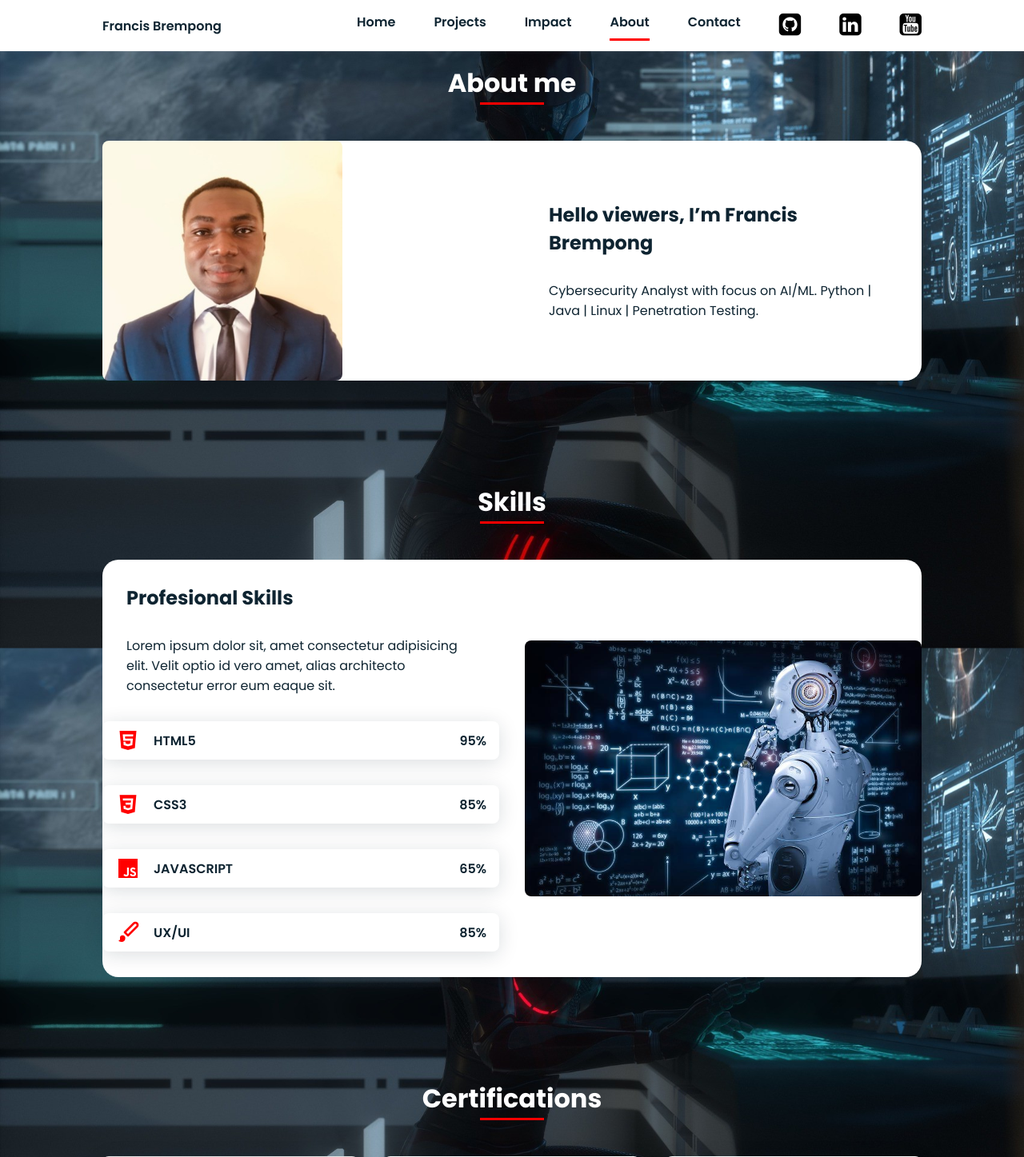
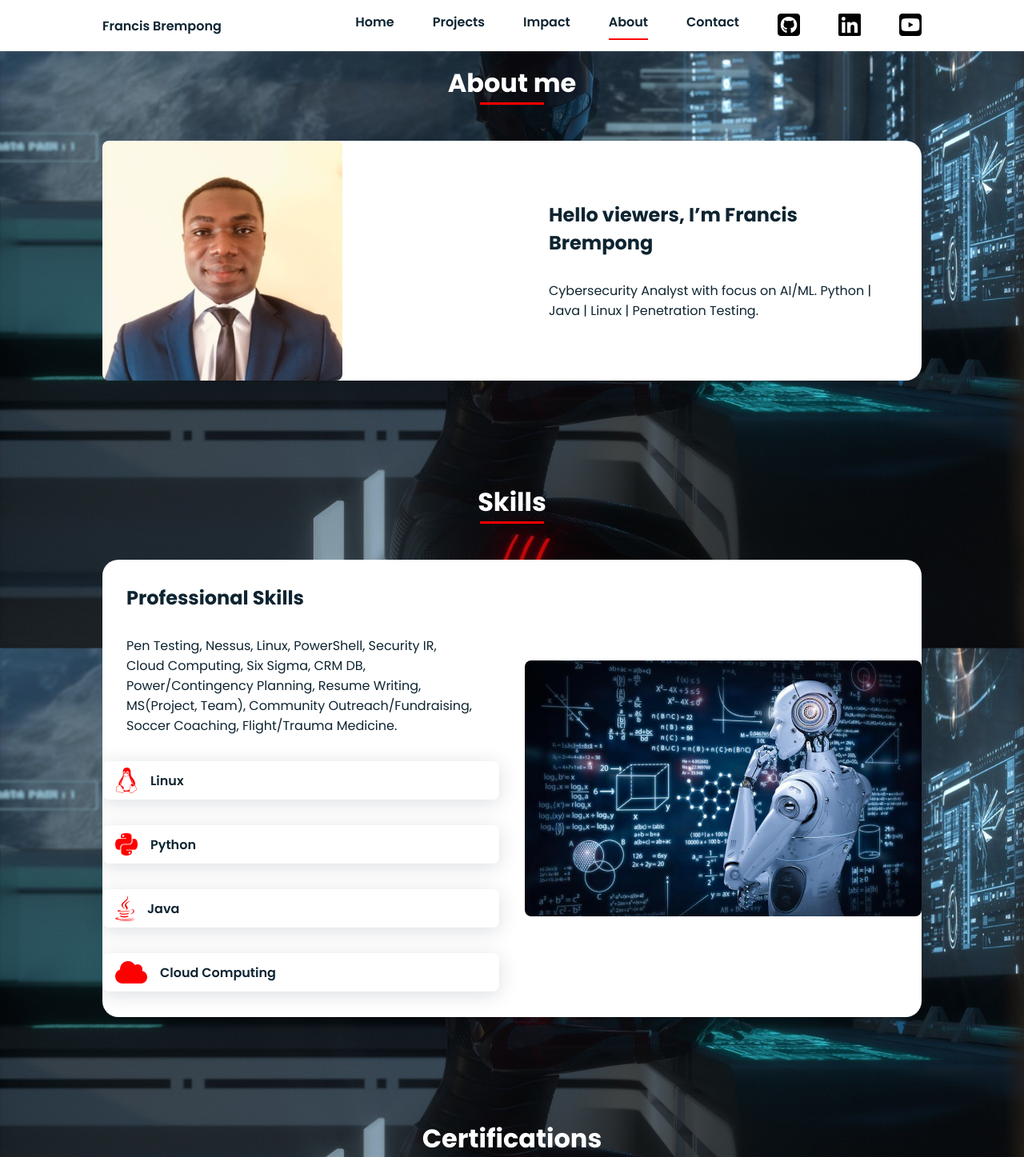
Before and after one commit to dylanbuchi/francis-portfolio, a Flask app: page /about.html in a window 1280 px wide. Shown: the top 1447 px of the page at 80% size. Run offline with Flask 2, Linux system fonts and the light colour scheme; some libraries are stand-ins or nearby versions.

Commit message:
add skills

```diff
--- a/templates/about.html
+++ b/templates/about.html
@@ -5,6 +5,12 @@
         <meta name="viewport" content="width=device-width, initial-scale=1.0" />
         <link href="../static/assets/img/favicon.ico" rel="icon" />
         <link rel="stylesheet" href="../static/assets/css/styles.css" />
+        <link
+            href="https://unpkg.com/boxicons@2.0.7/css/boxicons.min.css"
+            rel="stylesheet"
+        />
+        <script src="https://kit.fontawesome.com/af466315e1.js" crossorigin="anonymous"></script>
+
 
         <!-- =====BOX ICONS===== -->
         <link
@@ -119,50 +125,53 @@
 
                 <div class="skills__container bd-grid">
                     <div>
-                        <h2 class="skills__subtitle">Profesional Skills</h2>
+                        <h2 class="skills__subtitle">Professional Skills</h2>
                         <p class="skills__text">
-                            Lorem ipsum dolor sit, amet consectetur adipisicing
-                            elit. Velit optio id vero amet, alias architecto
-                            consectetur error eum eaque sit.
+                             Pen Testing, Nessus, Linux, PowerShell,
+                             Security IR, Cloud Computing, Six Sigma, CRM DB,
+                             Power/Contingency Planning, Resume Writing, MS(Project, Team), Community Outreach/Fundraising, Soccer Coaching, Flight/Trauma Medicine.
                         </p>
                         <div class="skills__data">
                             <div class="skills__names">
-                                <i class="bx bxl-html5 skills__icon"></i>
-                                <span class="skills__name">HTML5</span>
+                                <i class="fab fa-linux skills__icon"></i>
+                                <span class="skills__name"></span> Linux</span>
                             </div>
                             <div class="skills__bar skills__html"></div>
                             <div>
-                                <span class="skills__percentage">95%</span>
+                                <span class="skills__percentage"></span>
                             </div>
                         </div>
                         <div class="skills__data">
                             <div class="skills__names">
-                                <i class="bx bxl-css3 skills__icon"></i>
-                                <span class="skills__name">CSS3</span>
+                                <i class="fab fa-python skills__icon"></i>
+                                <span class="skills__name">Python</span>
                             </div>
-                            <div class="skills__bar skills__css"></div>
+                            <div class="skills__bar skills__html"></div>
                             <div>
-                                <span class="skills__percentage">85%</span>
+                                <span class="skills__percentage"></span>
+                            </div>
+                        </div>
+
+                        <div class="skills__data">
+                            <div class="skills__names">
+
+                                <i class="fab fa-java skills__icon"></i>
+                                <span class="skills__name">Java</span>
+                            </div>
+                            <div class="skills__bar skills__html"></div>
+                            <div>
+                                <span class="skills__percentage"></span>
                             </div>
                         </div>
                         <div class="skills__data">
                             <div class="skills__names">
-                                <i class="bx bxl-javascript skills__icon"></i>
-                                <span class="skills__name">JAVASCRIPT</span>
+
+                                <i class="fas fa-cloud skills__icon"></i>
+                                <span class="skills__name">Cloud Computing</span>
                             </div>
-                            <div class="skills__bar skills__js"></div>
+                            <div class="skills__bar skills__html"></div>
                             <div>
-                                <span class="skills__percentage">65%</span>
-                            </div>
-                        </div>
-                        <div class="skills__data">
-                            <div class="skills__names">
-                                <i class="bx bxs-paint skills__icon"></i>
-                                <span class="skills__name">UX/UI</span>
-                            </div>
-                            <div class="skills__bar skills__ux"></div>
-                            <div>
-                                <span class="skills__percentage">85%</span>
+                                <span class="skills__percentage"></span>
                             </div>
                         </div>
                     </div>
```
